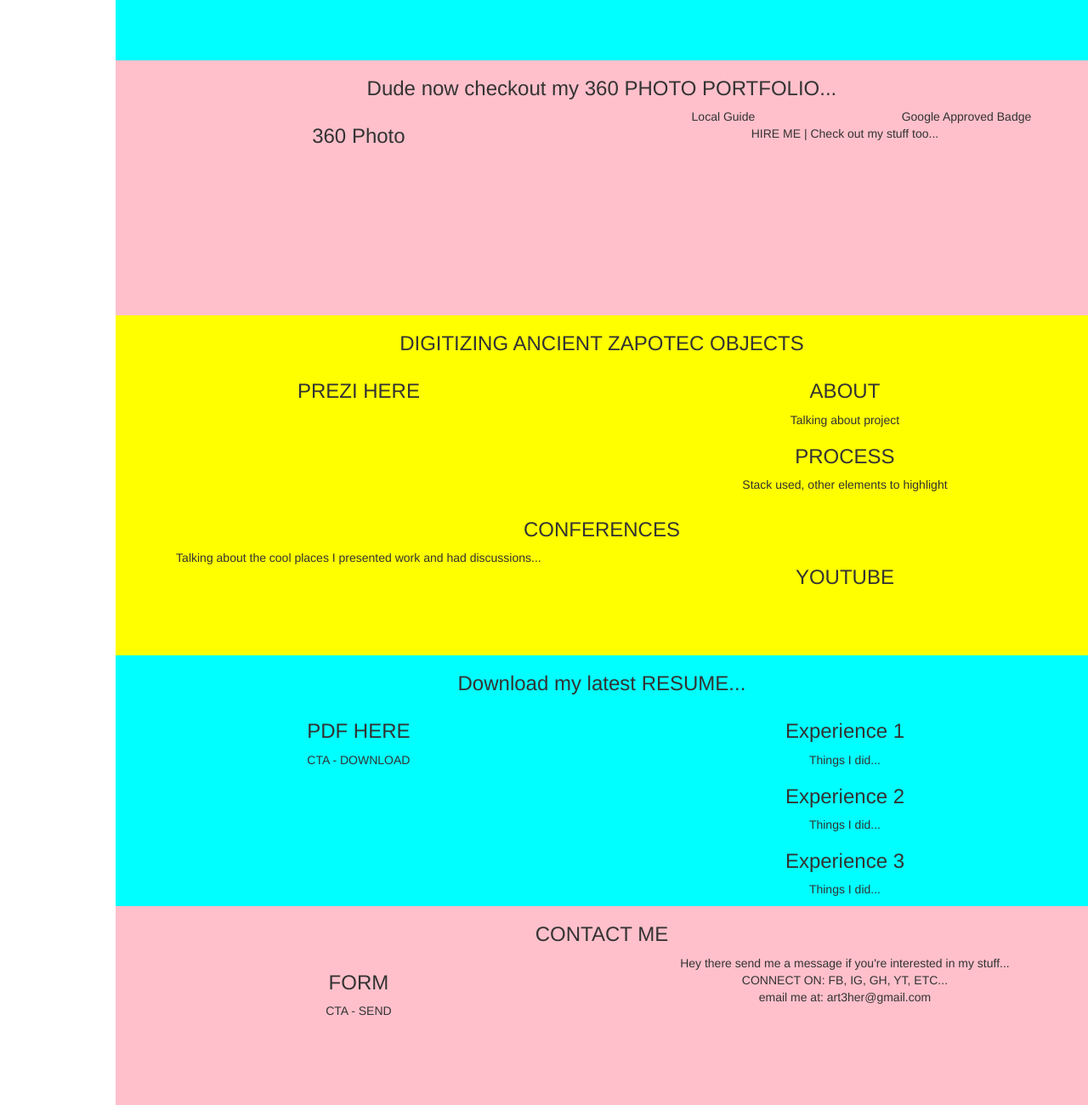
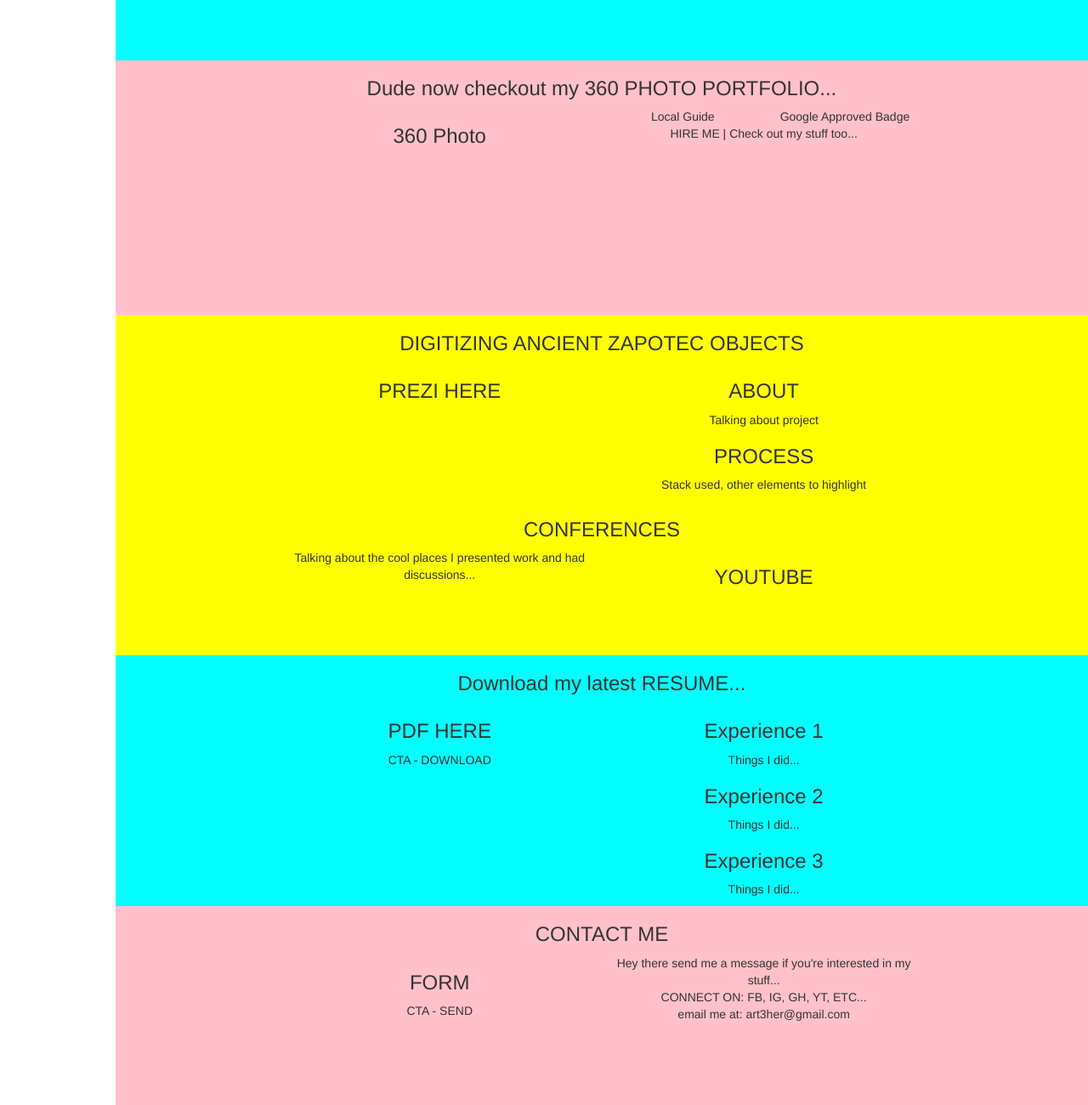
Before and after one commit to ahernandez16/Arturo-Hernandez-Jr-Old, a plain HTML site: page index.html in a window 1280 px wide. Shown: the part 800-2100 px from the top of the page at 85% size. Drawn offline with nearby package versions, Linux system fonts and the light colour scheme.

Commit message:
Centered column distribution for larger screens

```diff
--- a/index.html
+++ b/index.html
@@ -39,10 +39,10 @@
 
 				<!-- ABOUT SECTION -->
 				<div class="row about">
-					<div class="col-sm-6">
+					<div class="col-sm-6 col-lg-4 col-lg-offset-2">
 						<img src="img/logo-art-2.svg" class="img-block-1">
 					</div>
-					<div class="col-sm-6">
+					<div class="col-sm-6 col-lg-4">
 						<h3>HI THERE THIS IS MY AWESOME WEBSITE...</h3>
 					</div>
 				</div> <!-- end of ABOUT SECTION -->
@@ -52,10 +52,10 @@
 					<div class="col-md-12">
 						<h3>Check out this awesome web portfolio...</h3>
 					</div>
-					<div class="col-sm-6">
+					<div class="col-sm-6 col-lg-4 col-lg-offset-2">
 						<h3>Web stuff here.</h3>
 					</div>
-					<div class="col-sm-6">
+					<div class="col-sm-6 col-lg-4">
 						<div class="row">
 							<div class="col-xs-6">
 								Hello world!
@@ -77,10 +77,10 @@
 					<div class="col-md-12">
 						<h3>Check out this sweet ART PORTFOLIO bro...</h3>
 					</div>
-					<div class="col-sm-6">
+					<div class="col-sm-6 col-lg-4 col-lg-offset-2">
 						<h3>ART STUFF HERE!</h3>
 					</div>
-					<div class="col-sm-6">
+					<div class="col-sm-6 col-lg-4">
 						<div class="row">
 							<div class="col-xs-3">Art</div>
 							<div class="col-xs-3">Art1</div>
@@ -107,10 +107,10 @@
 					<div class="col-md-12">
 						<h3>Dude now checkout my 360 PHOTO PORTFOLIO...</h3>
 					</div>
-					<div class="col-sm-6">
+					<div class="col-sm-6 col-lg-4 col-lg-offset-2">
 						<h3>360 Photo</h3>
 					</div>
-					<div class="col-sm-6">
+					<div class="col-sm-6 col-lg-4">
 						<div class="row">
 							<div class="col-sm-6">Local Guide</div>
 							<div class="col-sm-6">Google Approved Badge</div>
@@ -124,10 +124,10 @@
 					<div class="col-md-12">
 						<h3>DIGITIZING ANCIENT ZAPOTEC OBJECTS</h3>
 					</div>
-					<div class="col-sm-6">
+					<div class="col-sm-6 col-lg-4 col-lg-offset-2">
 						<h3>PREZI HERE</h3>
 					</div>
-					<div class="col-sm-6">
+					<div class="col-sm-6 col-lg-4">
 						<h3>ABOUT</h3>
 						<p>Talking about project</p>
 						<h3>PROCESS</h3>
@@ -136,10 +136,10 @@
 					<div class="col-sm-12">
 						<h3>CONFERENCES</h3>
 					</div>
-					<div class="col-sm-6">
+					<div class="col-sm-6 col-lg-4 col-lg-offset-2">
 						<p>Talking about the cool places I presented work and had discussions...</p>
 					</div>
-					<div class="col-sm-6">
+					<div class="col-sm-6 col-lg-4">
 						<h3>YOUTUBE</h3>
 					</div>
 				</div> <!-- end of RESEARCH SECTION -->
@@ -149,11 +149,11 @@
 					<div class="col-md-12">
 						<h3>Download my latest RESUME...</h3>
 					</div>
-					<div class="col-sm-6">
+					<div class="col-sm-6 col-lg-4 col-lg-offset-2">
 						<h3>PDF HERE</h3>
 						<p>CTA - DOWNLOAD</p>
 					</div>
-					<div class="col-sm-6">
+					<div class="col-sm-6 col-lg-4">
 						<h3>Experience 1</h3>
 						<p>Things I did...</p>
 						<h3>Experience 2</h3>
@@ -168,11 +168,11 @@
 					<div class="col-md-12">
 						<h3>CONTACT ME</h3>
 					</div>
-					<div class="col-sm-6">
+					<div class="col-sm-6 col-lg-4 col-lg-offset-2">
 						<h3>FORM</h3>
 						<p>CTA - SEND</p>
 					</div>
-					<div class="col-sm-6">
+					<div class="col-sm-6 col-lg-4">
 						<div class="row">
 							<div class="col-sm-12">
 								Hey there send me a message if you're interested in my stuff...
```
